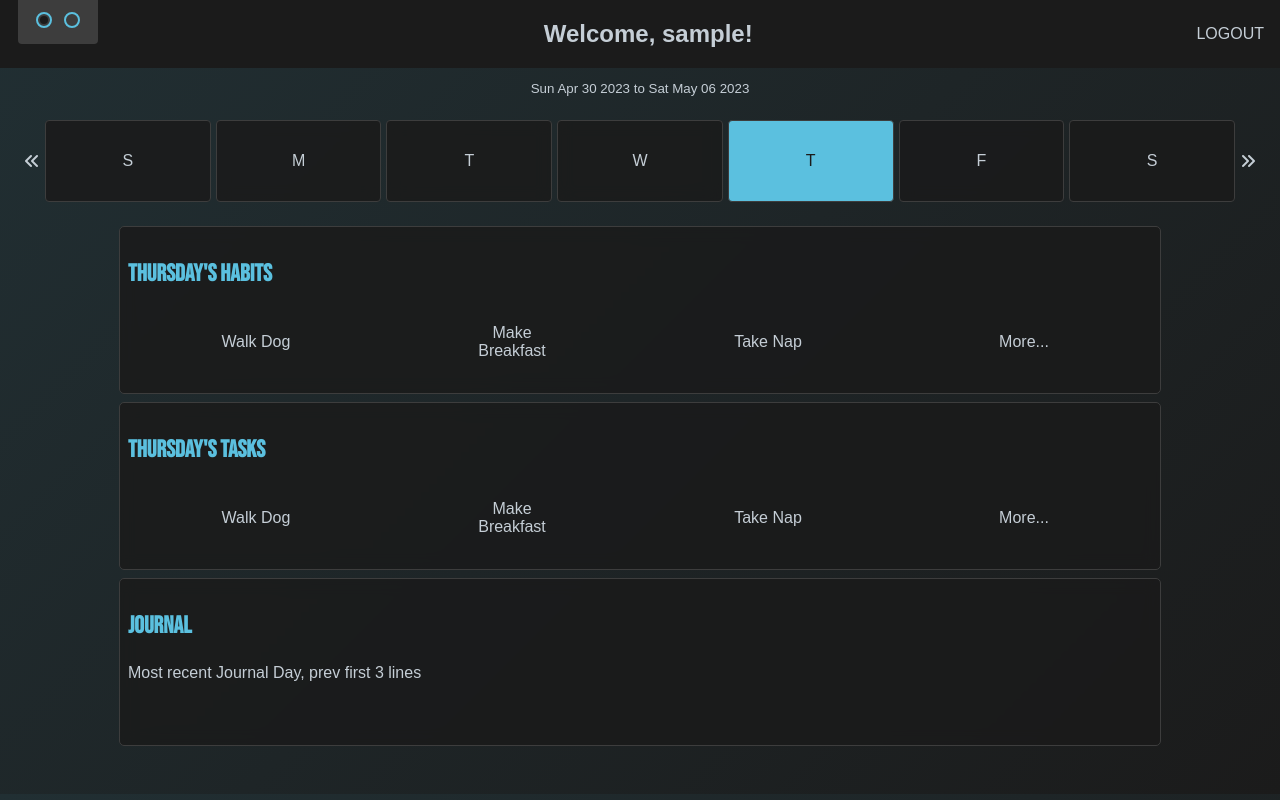
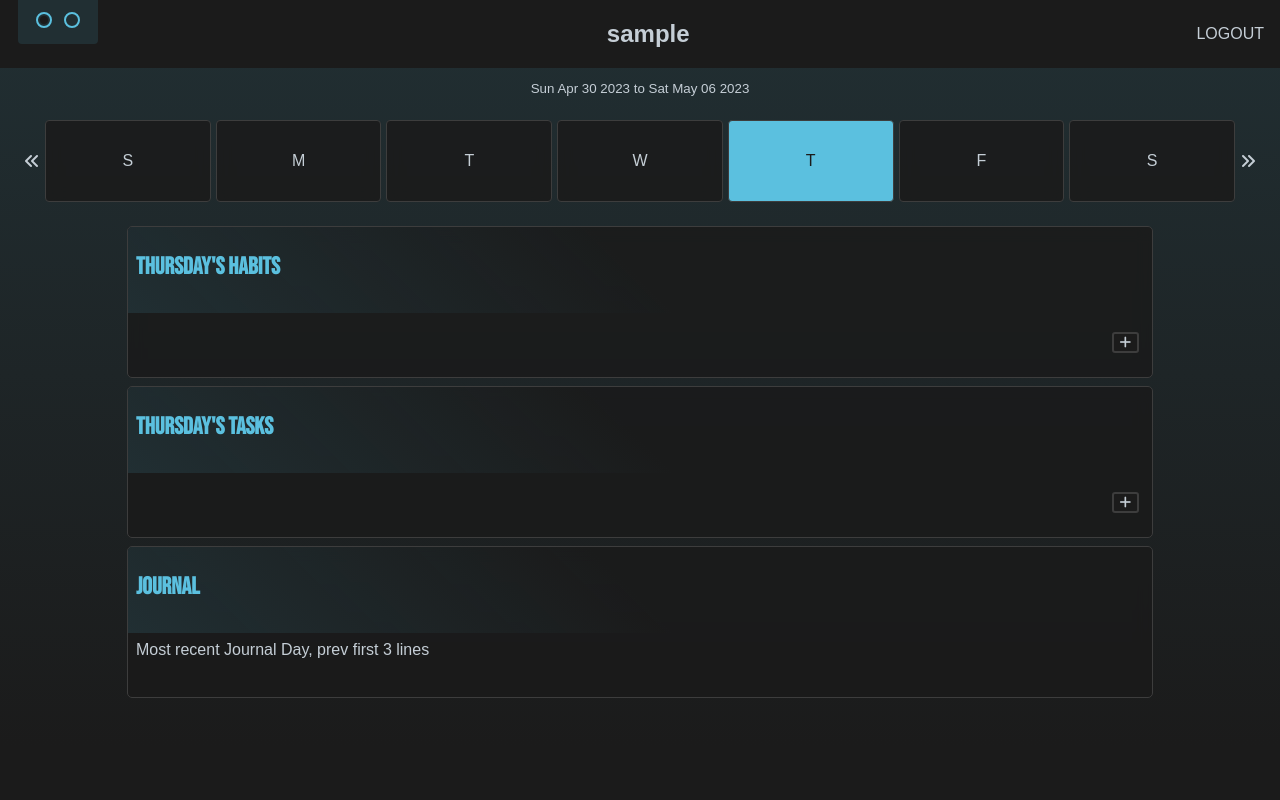
Before and after one commit to pyxishabits/pyxis, a Django app: page / in a window 1280 px wide. Run offline with Django 4.2, Linux system fonts and the light colour scheme; a user stored in the database is signed in; tables that the repository leaves empty hold one stand-in row (values such as "Sample post"); some libraries are stand-ins or nearby versions.

Commit message:
Frontend consume APIs for Tasks (#9)
* add buttons to habits/tasks, toggle completion of task

* create tasks and maintain active tab space

* reverse chron order on tasks, change display toggle to header only

* remove tasks, reorganize all headers

* toggle or save for edit task name and desc

* bind edit description

* add display of urgency/importance and due date if applicable

* preserve whitespace on descrip

* review notes

* adjust date reading

```diff
--- a/pyxis/api/serializers.py
+++ b/pyxis/api/serializers.py
@@ -16,7 +16,8 @@ class TaskSerializer(serializers.ModelSerializer):
     class Meta:
         model = Task
         fields = ['name', 'description', 'date', 'completed_time',
-                  'is_urgent', 'is_important', 'due_date', 'user']
+                  'is_urgent', 'is_important', 'due_date', 'user',
+                  'id']
 
 class JournalSerializer(serializers.ModelSerializer):
     class Meta:
--- a/pyxis/static/css/styles.css
+++ b/pyxis/static/css/styles.css
@@ -6,11 +6,14 @@
     --dark-accent: #3d3d3d;
     --color-accent: #5bc0df;
     --subtle-accent: #212f33;
+    --bold-header: #0f0f0f;
 
     font-family: sans-serif;
     color: var(--text-color);
+    overflow-x: hidden;
 
-    background: linear-gradient(135deg, var(--subtle-accent), var(--main-color));
+    background: linear-gradient(180deg, var(--subtle-accent), var(--main-color));
+    background-repeat: no-repeat;
     background-color: var(--main-color);
 
     transition: all 0.5s;
@@ -24,6 +27,7 @@
     --dark-accent: #5a687c;
     --color-accent: #1a6496;
     --subtle-accent: #7facca;
+    --bold-header: #fcfcfc;
 }
 
 body {
@@ -37,6 +41,7 @@ a {
 }
 
 h3 {
+    margin: 0.7em 0 1em 0;
     color: var(--color-accent);
     font-family: 'Bebas Neue', cursive;
     font-size: 18pt;
@@ -58,7 +63,7 @@ h3 {
 .theme-picker > fieldset {
     border: 0;
     display: flex;
-    background-color: var(--dark-accent);
+    background-color: var(--subtle-accent);
     border-radius: 0 0 4px 4px;
 }
 
@@ -154,10 +159,90 @@ h3 {
     border-radius: 5px;
     width: 80vw;
     height: 150px;
-    padding: 0.5em;
 
     overflow: hidden;
     transition: height 0.5s;
+
+    display: grid;
+    grid-template-rows: min-content auto;
+    grid-template-columns: auto auto 2em;
+    grid-template-areas:
+        'title title add'
+        'show show add';
+}
+
+.main>*{
+    padding: 0.5em;
+}
+
+.title {
+    grid-area: title;
+    background-image: linear-gradient(45deg, var(--subtle-accent), transparent, transparent);
+    width: 100%;
+}
+
+.show-entry {
+    grid-area: show;
+}
+
+.add-window {
+    border: 1px solid var(--light-accent);
+    border-radius: 3px;
+    padding: 0.5em;
+    margin-left: 1.5em;
+    width: fit-content;
+}
+
+[name=taskname] {
+    width: 10em;
+}
+
+.input {
+    padding: 0.3em 0;
+}
+
+.add-entry {
+    grid-area: add;
+    margin: 0 0.3em 1em 0.3em;
+    align-self: end;
+    display: flex;
+    justify-content: flex-end;
+    align-items: flex-end;
+}
+
+.add-button {
+    border: 2px solid var(--dark-accent);
+    border-radius: 3px;
+    background-color: var(--main-color);
+    color: var(--text-color);
+    position: sticky;
+    bottom: 1em;
+    right: 1em;
+}
+
+.add-button:active {
+    background-color: var(--subtle-accent);
+}
+
+.detail {
+    margin: 0.5em;
+    line-height: 1.3em;
+}
+
+.descrip {
+    white-space: pre;
+}
+
+.editfield {
+    background-color: var(--main-color);
+    color: var(--text-color);
+    margin: 0.3em;
+    border: 1px solid var(--light-accent);
+    border-radius: 3px;
+}
+
+.save {
+    margin: 0 0 0.5em 1em;
 }
 
 .inactiveTab {
@@ -166,7 +251,8 @@ h3 {
 }
 
 .inactiveTab h3 {
-    margin: 0.5em;
+    padding: 0 0.5em 0 1em;
+    margin: 0;
 }
 
 .activeTab {
--- a/pyxis/static/js/app.js
+++ b/pyxis/static/js/app.js
@@ -3,6 +3,7 @@ new Vue({
     delimiters: ['[[', ']]'],
     data: {
         token: '',
+        currentUser: '',
         habits: {},
         habitsPreview: {},
         tasks: {},
@@ -23,46 +24,27 @@ new Vue({
         changeWeekNext: false,
         changeWeekPrev: false,
         weekStart: '',
-        weekEnd: ''
+        weekEnd: '',
+        addTaskWindow: false,
+        newTaskName: '',
+        newTaskDesc: '',
+        newTaskUrgent: false,
+        newTaskImportant: false,
+        newTaskDue: null,
     },
     methods: {
+        getUser() {
+            axios.get('/api/').then(res => this.currentUser = res.data.id)
+        },
         getHabits() {
             // axios.get('api/habits')
             //     .then(response => {
             //         this.habits = response.data
             //     })
-            this.habits = [
-                {name: 'Walk dog',
-                description: 'needs to be done!',
-                recurrence: '[0,2,3,4]',
-                user: 'liamdes'},
-                {name: 'Make Breakfast',
-                description: 'eat every day',
-                recurrence: '[0,1,2,3,4,5,6]',
-                user: 'liamdes'},
-                {name: 'Take Nap',
-                description: 'catch up on sleep :)',
-                recurrence: '[1,3,5]',
-                user: 'liamdes'},
-                {name: 'Exercise',
-                description: 'doesn\'t need to be done that often',
-                recurrence: '[0]',
-                user: 'liamdes'},
-                {name: 'Grocery Shop',
-                description: 'cannot do a lot without this',
-                recurrence: '[6]',
-                user: 'liamdes'},
-            ]
         },
         previewHabit() {
             // retrieve just first X number of habits for the day
             // if len of habits exceeds X, add a "More..." to end of list
-            this.habitsPreview = [
-                {name: 'Walk Dog'},
-                {name: 'Make Breakfast'},
-                {name: 'Take Nap'},
-                {name: 'More...'}
-            ]
         },
         editHabit() {
 
@@ -70,17 +52,43 @@ new Vue({
         getTodayTasks() {
             axios.get('api/tasks/')
             .then(response => {
-                this.tasks = response.data
+                this.tasks = response.data.reverse()
             })
-
         },
-        // TODO: pass task object in as param
-        updateTask() {
-            axios.patch(`/api/tasks/1/done/`,{},
+        updateTask(taskID) {
+            axios.patch(`api/tasks/${taskID}/done/`,{},
                 { headers: {'X-CSRFToken': this.token }}
             ).then(() => this.getTodayTasks())
         },
-
+        deleteTask(taskID) {
+            axios.delete(`api/tasks/${taskID}/`, {
+            headers: {'X-CSRFToken': this.token }}).then(() => this.getTodayTasks())
+        },
+        addTask() {
+            axios.post(`api/tasks/new/`, {
+                "name": this.newTaskName,
+                "description": this.newTaskDesc,
+                "date": this.newDate(),
+                "completed_time": null,
+                "is_urgent": this.newTaskUrgent,
+                "is_important": this.newTaskImportant,
+                "due_date": this.newTaskDue,
+                "user": this.currentUser
+            }, {headers: {'X-CSRFToken': this.token }})
+            .then(() => this.getTodayTasks())
+            this.addTaskWindow = false,
+            this.newTaskName = '',
+            this.newTaskDesc = '',
+            this.newTaskUrgent = false,
+            this.newTaskImportant = false,
+            this.newTaskDue = null
+        },
+        newDate() {
+            const newDate = new Date()
+            let jsonDate = newDate.toJSON()
+            let dateQuery = jsonDate.slice(0, 10)
+            return dateQuery
+        },
         getJournals() {
 
         },
@@ -116,6 +124,12 @@ new Vue({
             this.weekStart = firstday
             this.weekEnd = lastday
         },
+        openTasks() {
+            this.addTaskWindow = !this.addTaskWindow
+            this.activeTasks = true
+            this.activeHabits = false
+            this.activeJournal = false
+        }
     },
     computed: {
         todayWeekday() {
@@ -127,9 +141,114 @@ new Vue({
         },
     },
     mounted() {
-        this.previewHabit()
-        this.getHabits()
+        this.getUser()
+        this.getJournals()
+        this.getTodayTasks()
         this.getWeek()
         this.token = document.querySelector('input[name=csrfmiddlewaretoken]').value
     },
 })
+
+
+Vue.component('UserTasks', {
+    template: `
+        <div>
+        <span v-if="!task.completed_time" @click="$emit('update', task.id)">
+            <i class="fa-regular fa-square"></i>
+        </span>
+        <span v-else-if="task.completed_time" @click="$emit('update', task.id)">
+            <i class="fa-solid fa-square-check"></i>
+        </span>
+        <span v-if="editing === null" class="name">[[ task.name ]]</span>
+        <span v-else-if="editing === task.id">
+            <input type="text" v-model="editTaskName" class="editfield">
+        </span>
+        <i class="fa-solid fa-pen-to-square" title="Edit" @click="editToggle"></i>
+        <i class="fa-regular fa-trash-can" title="Delete" @click="$emit('delete', task.id)"></i>
+            <div>
+                <span v-if="editing === null" class="detail descrip">[[ task.description ]]</span>
+                <div v-else-if="editing === task.id">
+                <textarea v-model="editTaskDesc" class="editfield"></textarea>
+                </div>
+            </div>
+            <div>
+                <span v-if="task.is_urgent">
+                    <span v-if="editing === null" class="detail">
+                        URGENT
+                    </span>
+                </span>
+                <span v-if="editing === task.id">
+                    Urgent: <input type="checkbox" v-model="editTaskUrgent">
+                </span>
+                <span v-if="task.is_important">
+                    <span v-if="editing === null" class="detail">
+                        IMPORTANT
+                    </span>
+                </span>
+                <span v-if="editing === task.id">
+                    Important: <input type="checkbox" v-model="editTaskImportant">
+                </span>
+            </div>
+            <div v-if="task.due_date">
+                <span v-if="editing === null" class="detail">Due: [[ dueDisplay ]]</span>
+                <span v-else-if="editing === task.id">
+                    <input type="date" v-model="editTaskDue" class="editfield">
+                </span>
+            </div>
+            <button v-if="editing === task.id" @click="editTask" class="save">
+                <i class="fa-solid fa-floppy-disk"></i>
+            </button>
+        </div>
+        `,
+    props: {
+        task: Object,
+    },
+    delimiters: ['[[', ']]'],
+    data: () => {
+        return {
+            editing: null,
+            editTaskName: '',
+            editTaskDesc: '',
+            dueDisplay: '',
+            editTaskDue: null,
+            editTaskUrgent: false,
+            editTaskImportant: false,
+        }
+    },
+    methods: {
+        editTask() {
+            axios.patch(`api/tasks/${this.task.id}/`, {
+                "name": this.editTaskName,
+                "description": this.editTaskDesc,
+                "due_date": this.editTaskDue,
+                "is_urgent": this.editTaskUrgent,
+                "is_important": this.editTaskImportant
+            },
+                { headers: {'X-CSRFToken': this.$parent.token }}
+            ).then(() => { this.$parent.getTodayTasks() })
+            this.editing = null
+        },
+        editToggle() {
+            if (this.editing === null) {
+                return this.editing = this.task.id
+            } else { return this.editing = null }
+        },
+        dueDate() {
+            const newDate = new Date(this.task.due_date)
+            let jsonDate = newDate.toJSON()
+            let dateQuery = jsonDate.slice(0, 10)
+            this.dueDisplay = dateQuery
+        },
+    },
+    mounted() {
+        this.dueDate()
+        this.editTaskName = this.task.name
+        this.editTaskDesc = this.task.description
+        this.editTaskDue = this.dueDate()
+        this.editTaskUrgent = this.task.is_urgent
+        this.editTaskImportant = this.task.is_important
+    },
+    updated() {
+        this.dueDate()
+    }
+})
--- a/pyxis/templates/home.html
+++ b/pyxis/templates/home.html
@@ -36,14 +36,14 @@
                 {% block authcontent %}
                 {% if user.is_authenticated %}
                 <div class="greeting">
-                    <h2>Welcome, {{ user.username }}!</h2>
+                    <h2>{{ user.username }}</h2>
                 </div>
                 <div class="auth">
                     <a href="{% url 'logout' %}">LOGOUT</a>
                 </div>
                 {% else %}
                 <div class="greeting">
-                    <h2>Welcome, visitor!</h2>
+                    <h2>Welcome</h2>
                 </div>
                 <div class="auth">
                     <a href="{% url 'login' %}">Login</a> or
@@ -76,23 +76,40 @@
         <div id="wrapper">
             <!-- TODO: refine preview content for unauthenticated -->
             {% block content %}
+
             <div id="habits" class="main"
-                :class="[{activeTab: activeHabits}, {inactiveTab: activeTasks || activeJournal }]"
-                @click="activeHabits = !activeHabits">
+                :class="[{activeTab: activeHabits},
+                {inactiveTab: activeTasks || activeJournal }]">
+
+                <div class="title" @click="activeHabits = !activeHabits">
                     <h3 v-if="today != ''">[[today]]'s habits</h3>
+                </div>
+
                 {% if user.is_authenticated %}
+
+                <div class="show-entry">
                     <div v-if="!activeHabits" class="preview">
                         <div v-for="h in habitsPreview">
                             [[ h.name ]]
                         </div>
                     </div>
+
                     <div v-if="activeHabits" class="full">
                         <dl v-for="h in habits">
                             <dt>[[ h.name ]]</dt>
                             <dd>[[ h.description ]]</dd>
                         </dl>
                     </div>
+                </div>
+
+                <div class="add-entry">
+                    <button class="add-button">
+                        <i class="fa-solid fa-plus"></i>
+                    </button>
+                </div>
+
                 {% else %}
+
                 <div v-if="!activeHabits" class="preview">
                     <div>THING</div>
                     <div>THING</div>
@@ -117,23 +134,62 @@
             </div>
 
             <div id="tasks" class="main"
-                :class="[{activeTab: activeTasks}, {inactiveTab: activeHabits || activeJournal }]"
-                @click="activeTasks = !activeTasks">
+                :class="[{activeTab: activeTasks},
+                {inactiveTab: activeHabits || activeJournal }]">
+
+                <div class="title" @click="activeTasks = !activeTasks">
                     <h3 v-if="today != ''">[[today]]'s tasks</h3>
+                </div>
+
                 {% if user.is_authenticated %}
-                <!-- TODO: load in tasks -->
+
+                <div class="show-entry">
                     <div v-if="!activeTasks" class="preview">
-                    <div v-for="h in habitsPreview">
-                        [[ h.name ]]
+                        <!-- <div v-for="t in taskPreview">
+                            [[ t.name ]]
+                        </div> -->
+                    </div>
+                    <div v-if="activeTasks" class="full">
+                        <div v-if="addTaskWindow" class="add-window">
+                            <h4>New Task</h4>
+                            <div class="input">
+                                <label for="taskname">Name: </label>
+                                <input type="text" name="taskname" v-model="newTaskName">
+                            </div>
+                            <div class="input">
+                                <label for="taskdesc">Description: </label>
+                                <div>
+                                    <textarea name="taskdesc" rows="5" cols="25" v-model="newTaskDesc"></textarea>
                                 </div>
                             </div>
-                <div v-if="activeTasks" class="full">
-                    <dl v-for="h in habits">
-                        <dt>[[ h.name ]]</dt>
-                        <dd>[[ h.description ]]</dd>
+                            <div class="input">
+                                <label for="taskurgent">Urgent: </label>
+                                <input type="checkbox" name="taskurgent" v-model="newTaskUrgent">
+                                <label for="taskimportant">Important: </label>
+                                <input type="checkbox" name="taskimportant" v-model="newTaskImportant">
+                            </div>
+                            <div class="input">
+                                <label for="taskdue">Due: </label>
+                                <input type="date" name="taskdue" min="newDate" v-model="newTaskDue">
+                            </div>
+                            <button @click="addTask">Save</button>
+                        </div>
+                        <dl>
+                        <user-tasks v-for="t in tasks" :task="t" :key="t.id"
+                        @edit="" @update="updateTask" @delete="deleteTask">
+
+                        </user-tasks>
                         </dl>
                     </div>
+                </div>
+
+                <div class="add-entry">
+                    <button class="add-button" @click="openTasks">
+                        <i class="fa-solid fa-plus"></i>
+                    </button>
+                </div>
                 {% else %}
+                <div class="show-entry">
                     <div v-if="!activeTasks" class="preview">
                         <div>THING</div>
                         <div>THING</div>
@@ -152,15 +208,23 @@
                             <dt>THING</dt>
                             <dd>all about thing</dd>
                         </dl>
+                        <p>Sign up and get started!</p>
                     </div>
-                <p>Sign up and get started!</p>
+                </div>
                 {% endif %}
+
             </div>
+
             <div id="journal" class="main"
-                :class="[{activeTab: activeJournal}, {inactiveTab: activeHabits || activeTasks }]"
-                @click="activeJournal = !activeJournal">
+                :class="[{activeTab: activeJournal},
+                {inactiveTab: activeHabits || activeTasks }]">
+
+                <div class="title" @click="activeJournal = !activeJournal">
                     <h3>JOURNAL</h3>
+                </div>
+
                 {% if user.is_authenticated %}
+                <div class="show-entry">
                     <div v-if="!activeJournal">
                         Most recent Journal Day, prev first 3 lines
                     </div>
@@ -200,10 +264,13 @@
                             Consectetur a erat nam at lectus urna. Velit laoreet id donec
                             ultrices. Fusce id velit ut tortor.
                         </p>
+                    </div>
+                </div>
                 {% else %}
+                <div class="show-entry">
                     <p>Sign up and get started!</p>
+                </div>
                 {% endif %}
-                </div>
             </div>
             {% endblock %}
         </div>
```
Lines whose indentation alone changed are shown as unchanged.
